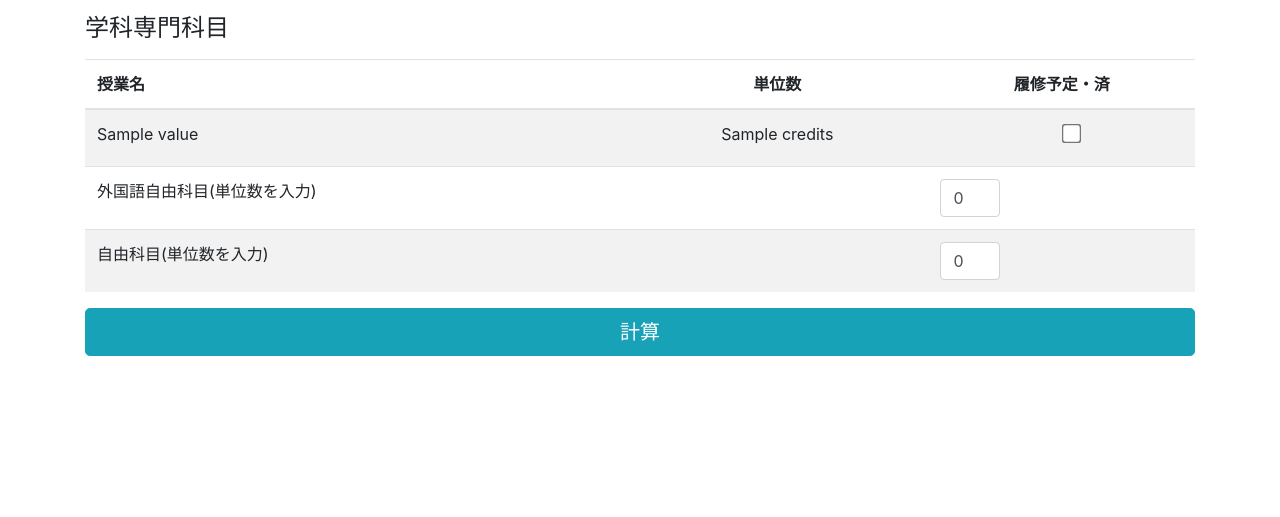
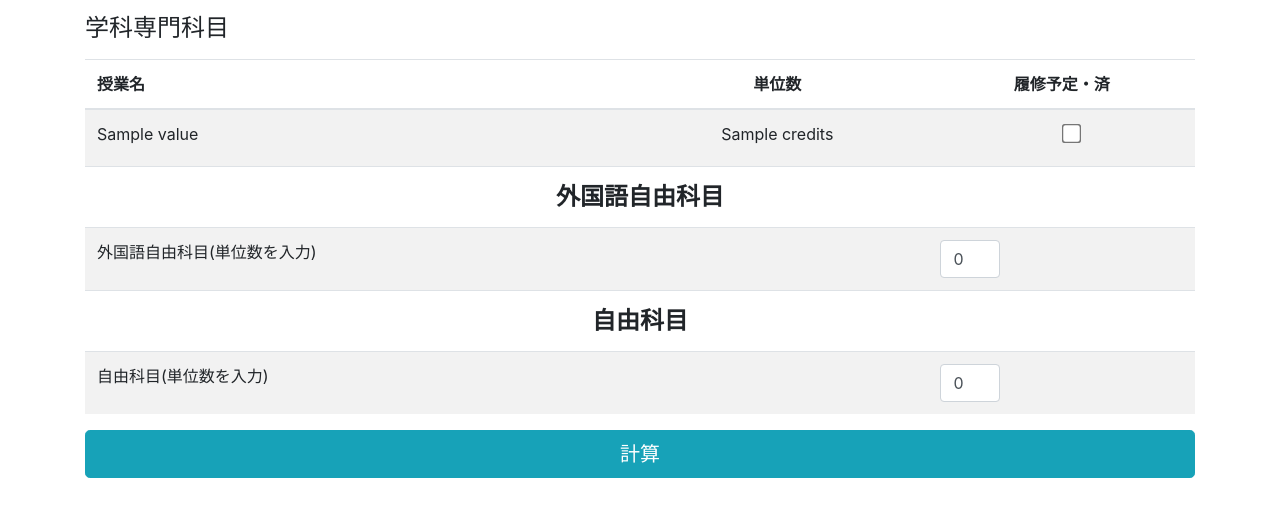
Before and after one commit to lelufig/credit-calculator, a Flask app: template templates/faculty_common.html in a window 1280 px wide. Shown: the part 56-573 px from the top of the page. Run offline with Flask 2, Linux system fonts and the light colour scheme; the template is opened without the code that fills it: most values are stand-ins (such as "Sample title", 1, 10 or a date in 2020); some libraries are stand-ins or nearby versions.

Commit message:
_(:3」∠)_ 単位計算のフォームにカテゴリを表示させた

```diff
--- a/static/css/calc.css
+++ b/static/css/calc.css
@@ -50,3 +50,8 @@ input.form-narrow {
 .table-center {
   text-align: center;
 }
+
+.table-emphasis {
+  font-size: 24px;
+  font-weight: bold;
+}
--- a/templates/faculty_common.html
+++ b/templates/faculty_common.html
@@ -20,6 +20,44 @@
       <tbody>
         {% for key, value in subjects.items() %}
 
+        {% if key == 22010010 %}
+        <tr>
+          <td class="table-center table-emphasis" colspan="3">導入科目</td>
+        </tr>
+        {% elif key == 22110010 %}
+        <tr>
+          <td class="table-center table-emphasis" colspan="3">学部教養科目（人文・社会）</td>
+        </tr>
+        {% elif key == 22130010 %}
+        <tr>
+          <td class="table-center table-emphasis" colspan="3">学部教養科目（汎用的技能）</td>
+        </tr>
+        {% elif key == 22140010 %}
+        <tr>
+          <td class="table-center table-emphasis" colspan="3">学部教養演習</td>
+        </tr>
+        {% elif key == 22210010 %}
+        <tr>
+          <td class="table-center table-emphasis" colspan="3">国際ビジネス・観光基礎</td>
+        </tr>
+        {% elif key == 22310010 %}
+        <tr>
+          <td class="table-center table-emphasis" colspan="3">国際ビジネス・観光展開</td>
+        </tr>
+        {% elif key == 22330010 %}
+        <tr>
+          <td class="table-center table-emphasis" colspan="3">コース共通展開</td>
+        </tr>
+        {% elif key == 22410010 %}
+        <tr>
+          <td class="table-center table-emphasis" colspan="3">実践演習科目</td>
+        </tr>
+        {% elif key == 22510010 %}
+        <tr>
+          <td class="table-center table-emphasis" colspan="3">外国語</td>
+        </tr>
+        {% endif %}
+
         <tr>
           <td><label for="{{ key }}">{{ value["name"] }}</label></td>
           <td class="table-center">{{ value["credits"] }}</td>
@@ -31,6 +69,7 @@
         </tr>
 
         {% if key == 22140050 %}
+        <td class="table-center table-emphasis" colspan="3">{{ '国際コミュニケーション' if department == 'gi' else '地域マネジメント' }}基礎</td>
         {% for key, value in major_subjects['basic'].items() %}
         <tr>
           <td><label for="{{ key }}">{{ value["name"] }}</label></td>
@@ -43,6 +82,7 @@
         </tr>
         {% endfor %}
         {% elif key == 22210110 %}
+        <td class="table-center table-emphasis" colspan="3">{{ '国際コミュニケーション' if department == 'gi' else '地域マネジメント' }}展開</td>
         {% for key, value in major_subjects['advanced'].items() %}
         <tr>
           <td><label for="{{ key }}">{{ value["name"] }}</label></td>
@@ -59,11 +99,17 @@
         {% endfor %}
 
         <tr>
+          <td class="table-center table-emphasis" colspan="3">外国語自由科目</td>
+        </tr>
+        <tr>
           <td><label for="22530010">外国語自由科目(単位数を入力)</label></td>
           <td></td>
           <td class="table-center"><input class="form-control form-narrow" type="number" name="22530010_credits" value="0" required></td>
         </tr>
 
+        <tr>
+          <td class="table-center table-emphasis" colspan="3">自由科目</td>
+        </tr>
         <tr>
           <td><label for="22610010">自由科目(単位数を入力)</label></td>
           <td></td>
--- a/templates/faculty_common_result.html
+++ b/templates/faculty_common_result.html
@@ -45,7 +45,7 @@
         <div class="card-header" id="heading{{ item }}">
           <h2 class="mb-0">
             <button class="btn btn-link" type="button" data-toggle="collapse" data-target="#{{ item }}" aria-expanded="true" aria-controls="collapseOne">
-              {{ item }}の中からあと{{ lack_credit[item] }}単位必要です
+              {{ item }}{{ ' (' + cource.upper() + ') ' if 'コース' in item else '' }}の中からあと{{ lack_credit[item] }}単位必要です
             </button>
           </h2>
         </div>
--- a/templates/form.html
+++ b/templates/form.html
@@ -7,7 +7,7 @@
     <div class="form-group">
       <label>1.学科を選択</label>
       <div class="form-check">
-        <input class="form-check-input" type="radio" name="department" id="gi" value="gi" onclick="disableUnselectableOption();">
+        <input class="form-check-input" type="radio" name="department" id="gi" value="gi" onclick="disableUnselectableOption();" required>
         <label class="form-check-label" for="gi">
           国際コミュニケーション学科
         </label>
@@ -23,7 +23,7 @@
     <div class="form-group">
       <label>2.コースを選択</label>
       <div class="form-check">
-        <input class="form-check-input" type="radio" name="cource" id="ic" value="ic">
+        <input class="form-check-input" type="radio" name="cource" id="ic" value="ic" required>
         <label class="form-check-label" for="ic">
           IC（国際コミュニケーションコース）
         </label>
@@ -45,7 +45,7 @@
     <div class="form-group">
       <label>3.中国語を選択していますか？</label>
       <div class="form-check">
-        <input class="form-check-input" type="radio" name="chinese" id="yes" value="yes">
+        <input class="form-check-input" type="radio" name="chinese" id="yes" value="yes" required>
         <label class="form-check-label" for="yes">
           はい
         </label>
```
Also changed, not shown: templates/common.html (+23 -0 lines).
